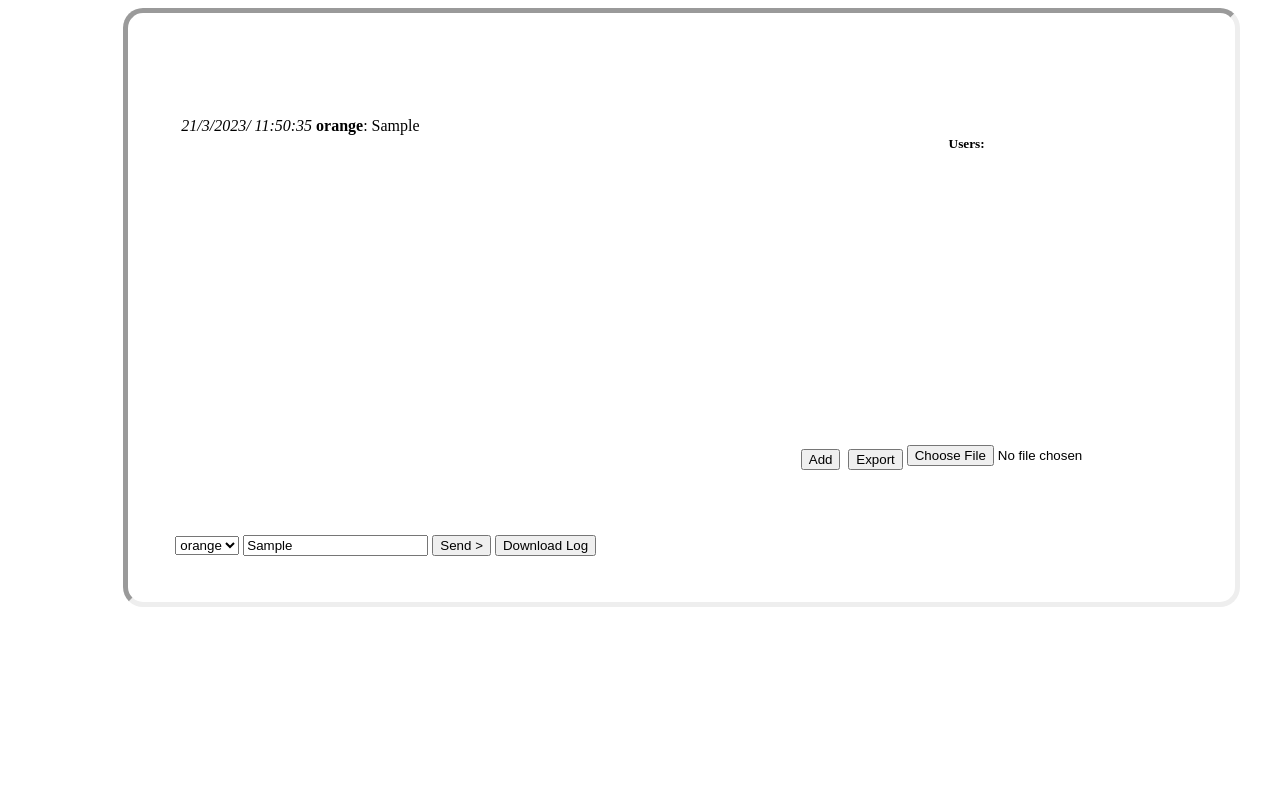
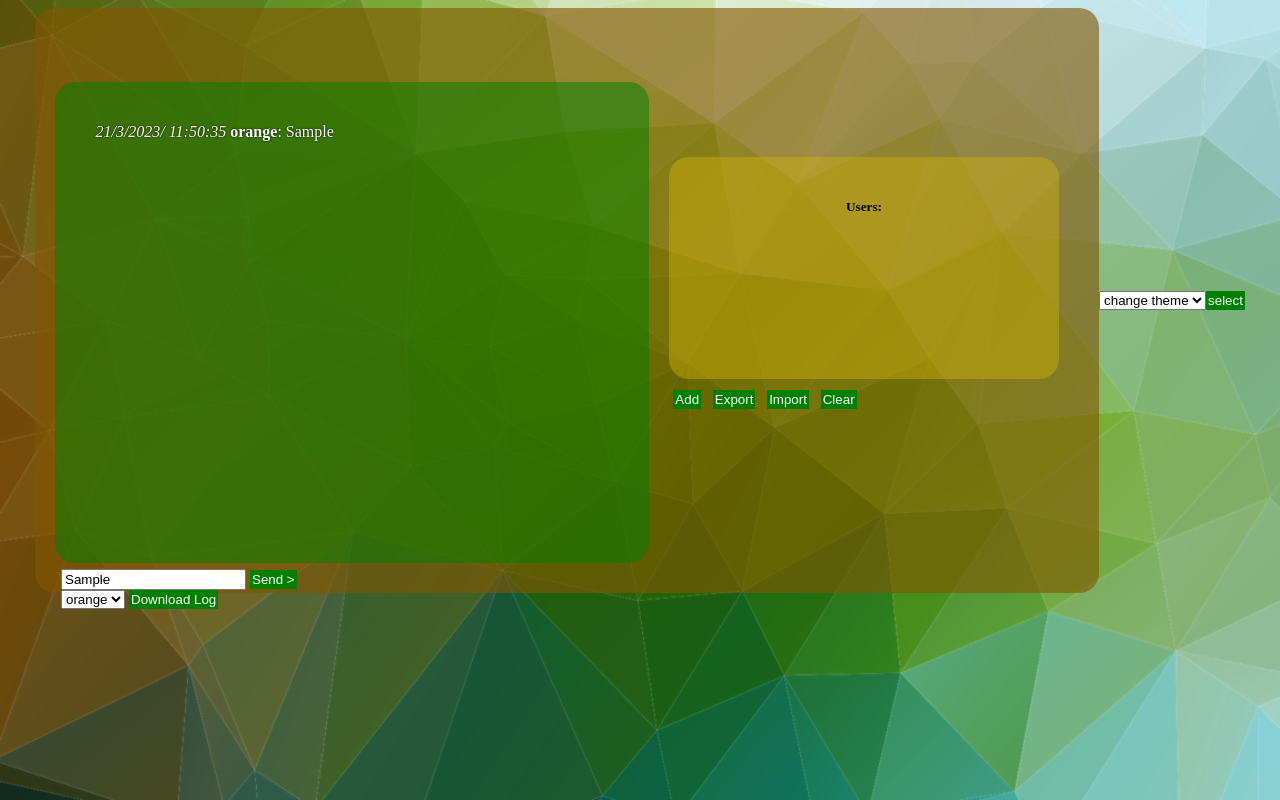
Before and after one commit to crisxh/chat_with_yourself, a website: page index.html in a window 1280 px wide. Both pictures are taken after typing "Sample" into the empty fields and a click on the button "Send >". Drawn offline with Linux system fonts and the light colour scheme.

Commit message:
add files

```diff
--- /dev/null
+++ b/blue.css
@@ -0,0 +1,23 @@
+body{
+    background-image:url("soap-bubbles-background_36860-230.jpg");
+    background-size: cover;
+    background-attachment: fixed;
+}
+
+#chatContainer{
+    background-color: rgba(0, 0, 139, 0.383);
+    color:white;
+    text-shadow:2px 2px 3px black;
+    border:none;
+    box-shadow:5px 5px 10px black;
+}
+
+button{
+    background-color: blue;
+    color:white;
+    text-shadow:2px 2px 3px black;
+    border:none;
+    box-shadow:5px 5px 10px black;
+    padding:10px;
+    border-radius:20px;
+}
--- a/theme1.css
+++ b/dark.css
@@ -1,12 +1,12 @@
 body{
-    background-image:url("background-gc56d1604d_1280.png");
+    background-image:url("pexels-daria-shevtsova-2029159.jpg");
     background-size: cover;
     background-repeat: no-repeat;
     background-attachment: fixed;
 }
 
 #chatContainer{
-    background-color:rgba(131, 86, 3, 0.616);
+    background-color:rgba(10, 10, 10, 0.746);
     border:none !important;
 }
 
@@ -17,23 +17,23 @@ body{
 
 #chatLogBox{
     padding:5%;
-    background-color:rgba(0, 128, 0, 0.527);
+    background-color:rgba(56, 65, 56, 0.527);
     border-radius:20px;
 
 }
 
 #userListBox{
-    background-color:rgba(214, 183, 9, 0.411);
+    background-color:rgba(56, 65, 56, 0.527);;
     border-radius:20px;
     padding:5%;
+    color:white;
 }
 
 button{
     border:none;
-    background-color: green;
+    background-color: rgb(119, 104, 104);
     color:white;
-    padding:2px;
+    padding:3px;
+    border-radius:10%;
+    margin:5px;
 }
-button:focus{
-    border:inset 1px;
-}
--- /dev/null
+++ b/green.css
@@ -0,0 +1,36 @@
+body{
+    background-image:url("background-gc56d1604d_1280.png");
+    background-size: cover;
+    background-repeat: no-repeat;
+    background-attachment: fixed;
+}
+
+#chatContainer{
+    background-color:rgba(131, 86, 3, 0.616);
+    border:none !important;
+}
+
+#chatLog{
+    color:white;
+    text-shadow:0px 0px 2px black;
+}
+
+#chatLogBox{
+    padding:5%;
+    background-color:rgba(0, 128, 0, 0.527);
+    border-radius:20px;
+
+}
+
+#userListBox{
+    background-color:rgba(214, 183, 9, 0.411);
+    border-radius:20px;
+    padding:5%;
+}
+
+button{
+    border:none;
+    background-color: green;
+    color:white;
+    padding:2px;
+}
--- a/index.html
+++ b/index.html
@@ -2,15 +2,19 @@
     <html lang="en">
     <head>
         <link rel="stylesheet" href="style.css">
-        <!-- <link rel="stylesheet" href="theme1.css"> -->
+        <link rel="stylesheet" href="green.css">
+        <script src="theme1.js"></script>
+        <!-- <link rel="stylesheet" href="bluetheme.css"> -->
         <meta charset="UTF-8">
         <meta http-equiv="X-UA-Compatible" content="IE=edge">
         <meta name="viewport" content="width=device-width, initial-scale=1.0">
+
         <title>Chat</title>
         <script src="https://unpkg.com/export-from-json/dist/umd/index.min.js"></script>
     </head>
     <body>
         <main>
+
             <div id="chatContainer">
                 <div id="chatBox">
                     <div id="chatLogBox">
@@ -25,14 +29,17 @@
 
                         <div id="chatButtons">
                             <div id="inputContainer">
+
+                            <div class="sendBox">
+                                <input id="chatInput" type="text">
+                                <button id="send">Send ></button>
+                            </div>
                             <select id="userSelect">
                                 <option id="orange">orange</option>
                                 <option id="purple">purple</option>
                                 <option id=green">green</option>
                                 <option id="yellow">yellow</option>
                             </select>
-                            <input id="chatInput" type="text">
-                            <button id="send">Send ></button>
                             <button id="download" onclick="exportJSON()">Download Log</button>
                         </div>
 
@@ -53,18 +60,28 @@
                                 </ul>
                             </div>
                         </div>
+
+                    </div>
                     <div id="userButtons">
 
                         <button id="addUser"> Add </button>
                         <button id="exportUsers">Export </button>
-                            <input type="file" id="importUsers" value="import">
-                        </div>
+                        <button id="importUsers" onclick="document.getElementById('importUsersBtn').click()">Import</button>
+                        <button id="clearStorage" onclick="clearLocal()">Clear</button>
+                        <input type="file" id="importUsersBtn" style="display:none">
                     </div>
                 </div>
             </div>
         </main>
-
+        <select name="themePicker" id="themePicker">
+            <option selected disabled>change theme</option>
+            <option value="Green" class="theme">green</option>
+            <option value="Blue" class="theme">blue</option>
+            <option value="Dark" class="theme">dark</option>
+        </select>
+        <button onclick="themePicker()">select</button>
         <script src="script.js"></script>
+        <script src="style.js"></script>
     </body>
 
     </html>
--- a/script.js
+++ b/script.js
@@ -7,6 +7,7 @@
 //global variables
 let users=[];
 let lSUsers=JSON.parse(localStorage.getItem("users"));
+let lSChatLog=JSON.parse(localStorage.getItem("chatLog"));
 let addUserBtn=document.getElementById("addUser");
 let online=document.getElementById("online");
 let userList=document.getElementById("userList");
@@ -25,6 +26,8 @@ if (lSUsers===null){
 // }else{
 //     users=lSUsers;
 // }
+
+let metaUsers={};
 
 
 let typing=document.getElementById("isTyping");
@@ -129,12 +132,19 @@ function jsonLogger(){
 }
 
 function msgOutput(){
+    let userListColor=document.getElementById("userSelect");
+    console.log(userListColor);
+    console.log(logMsg.user);
     output=document.createElement("div");
     output.className="msg";
+    output.style.color=userListColor;
+    console.log(userListColor);
+
     output.innerHTML=`<em>${logMsg.date}</em>   <b>${logMsg.user}</b>: ${logMsg.message}<br>`;
     logBox.append(output);
-    //logBox.innerHTML+=logMsg.date+" "+logMsg.user+": "+ logMsg.message+"<br>";
-
+    //adds chatLog to localStorage
+    let chatLogJSON=JSON.stringify(chatLog);
+    localStorage.setItem("chatLog",chatLogJSON);
 }
 
 function exportJSON(){
@@ -161,6 +171,7 @@ importUsers.addEventListener("click",importUsersFunLS);
 
 function importUsersFunLS(){
 
+addUserImport()
 
 }
 
@@ -183,9 +194,15 @@ function restoreUserData(){
 }
 };
 
-function restoreChatData(){
+// function restoreChatData(){
+//     for(let i=0;i<lSChatLog.length;i++){
 
-}
+//     }
+//     let restoredChat=document.createElement("div");
+//     restoredChat.className="restoredMessage";
+//     chatLog.append(restoredChat);
+
+// }
 
 
 /* function createCsv(){
@@ -218,15 +235,15 @@ console.log("time and date: "+ getTime());
 
 /*typing message */
 
-function isTyping(){
+// function isTyping(){
 
-    usrInput.addEventListener("click",function(){
-    typing.innerHTML=`${userName.value} is typing...`
+//     usrInput.addEventListener("click",function(){
+//     typing.innerHTML=`${userName.value} is typing...`
 
-    })
-}
+//     })
+// }
 
-isTyping();
+// isTyping();
 
 
 
@@ -245,12 +262,14 @@ function addUser(){
     userObj.userName=prompt("what is user name?");
     userObj.color=prompt("what color do you want?")
     user=document.createElement("li");
+    user.id=userObj.userName+"Opt";
     user.style.color=userObj.color;
     user.innerHTML=userObj.userName;
    userList.append(user);
 
    addUserSelect.id=userObj.userName;
    addUserSelect.innerHTML=userObj.userName;
+   addUserSelect.dataset.color=userObj.color;
 
 
    userSelect.append(addUserSelect);
@@ -259,6 +278,49 @@ function addUser(){
    localStorage.setItem("users",usersJSON);
    console.log(localStorage);
 
+    logMsg.color=userObj.color;
+
+}
+
+function addUserImport(userName,Color){
+    let userObj={
+        userName:"",
+        color:"",
+    }
+    userObj.userName=userName;
+    userObj.color=Color;
+    let addUserSelect=document.createElement("option");
+    user=document.createElement("li");
+    user.id=userObj.userName+"Opt";
+    user.style.color=userObj.color;
+    user.innerHTML=userObj.userName;
+   userList.append(user);
+
+   addUserSelect.id=userObj.userName;
+   addUserSelect.innerHTML=userObj.userName;
+   addUserSelect.dataset.color=userObj.color;
 
 
+   userSelect.append(addUserSelect);
+   users.push(userObj);
+   usersJSON=JSON.stringify(users);
+   localStorage.setItem("users",usersJSON);
+   console.log(localStorage);
+
+    logMsg.color=userObj.color;
+
 }
+
+
+
+function clearLocal(){
+    var retVal=confirm("Are you sure you want to clear the local storage? all unsaved data will be lost ")
+    if(retVal){
+        localStorage.clear();
+        window.location.reload();
+
+    }
+    else{
+        return;
+    }
+}
--- a/style.css
+++ b/style.css
@@ -22,13 +22,11 @@ body{
     justify-items: center;
     align-items: center;
     gap:2%;
-    /* display:flex;
-    flex-direction: row; */
     border:inset 5px;
     box-shadow:5px;
     width: 60vw;
     height: 80vh;
-    padding:4%;
+    padding:20px;
     border-radius:20px;
 }
 
@@ -86,7 +84,8 @@ body{
      display:flex;
      flex-direction:column;
      overflow:scroll;
-     height:50vh;
+     height:20vh;
+     justify-content: flex-start;
      /* outline:solid yellow; */
 
 
@@ -101,7 +100,6 @@ body{
  #userHeading{
     display:flex;
     justify-content: center;
-    padding:1px;
 
  }
 
@@ -111,17 +109,17 @@ body{
  }
 
  #userBox{
-     display:flex;
+     display:grid;
+     grid-template-columns: 100%;
+     grid-template-rows:80% 20%;
      width: 100%;
-     height: 80%;
+     height: fit-content;
      /* outline:solid pink; */
 
  }
 
  #userButtons{
-     display:flex;
-     justify-content: center;
-     /* outline:solid green; */
+
 
  }
 
@@ -143,7 +141,6 @@ body{
 
         /* width:fit-content; */
         height: fit-content;
-        padding:1%;
         justify-content: flex-start;
         align-items: flex-start;
     }
--- /dev/null
+++ b/style.js
@@ -0,0 +1,24 @@
+buttons=document.querySelectorAll("button");
+buttons.forEach(function(button){
+    button.addEventListener("mousedown",()=>
+    button.style.border="1px inset");
+    button.addEventListener("mouseup",()=>
+    button.style.border="none");
+
+});
+
+themes=document.querySelectorAll(".theme");
+themePickerSel=""
+
+function themePicker(){
+    themeOpt=document.getElementById("themePicker").value;
+    let headA=document.getElementsByTagName("head")[0];
+    theme=document.createElement("link");
+    theme.rel="stylesheet";
+    theme.href=`${themeOpt}.css`
+    theme.id="style";
+    headA.append(theme);
+    console.log("themeee")
+
+
+}
```
Also changed, not shown: index.js (added, +16 -0 lines), package.json (added, +14 -0 lines), soap-bubbles-background_36860-230.jpg (added), 1 other file. Lines whose indentation alone changed are shown as unchanged.
